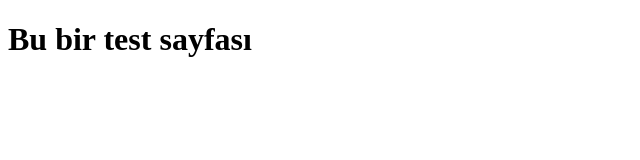
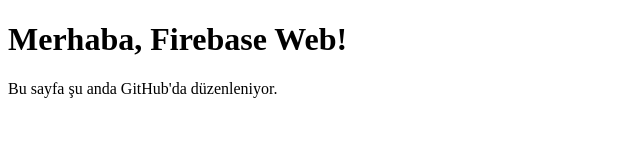
Before and after one commit to ilgaraydogan/firebase-website-test, a plain HTML site: page public/index.html in a window 1280 px wide. Shown: the whole page, without its empty margins (0-640 px from the left). Drawn offline with Linux system fonts and the light colour scheme.

Commit message:
ilk commit

```diff
--- a/public/index.html
+++ b/public/index.html
@@ -1,9 +1,11 @@
 <!DOCTYPE html>
 <html>
-  <head>
-    <title>Merhaba</title>
-  </head>
-  <body>
-    <h1>Bu bir test sayfası</h1>
-  </body>
+<head>
+  <title>Test Site</title>
+  <meta charset="UTF-8">
+</head>
+<body>
+  <h1>Merhaba, Firebase Web!</h1>
+  <p>Bu sayfa şu anda GitHub'da düzenleniyor.</p>
+</body>
 </html>
```
